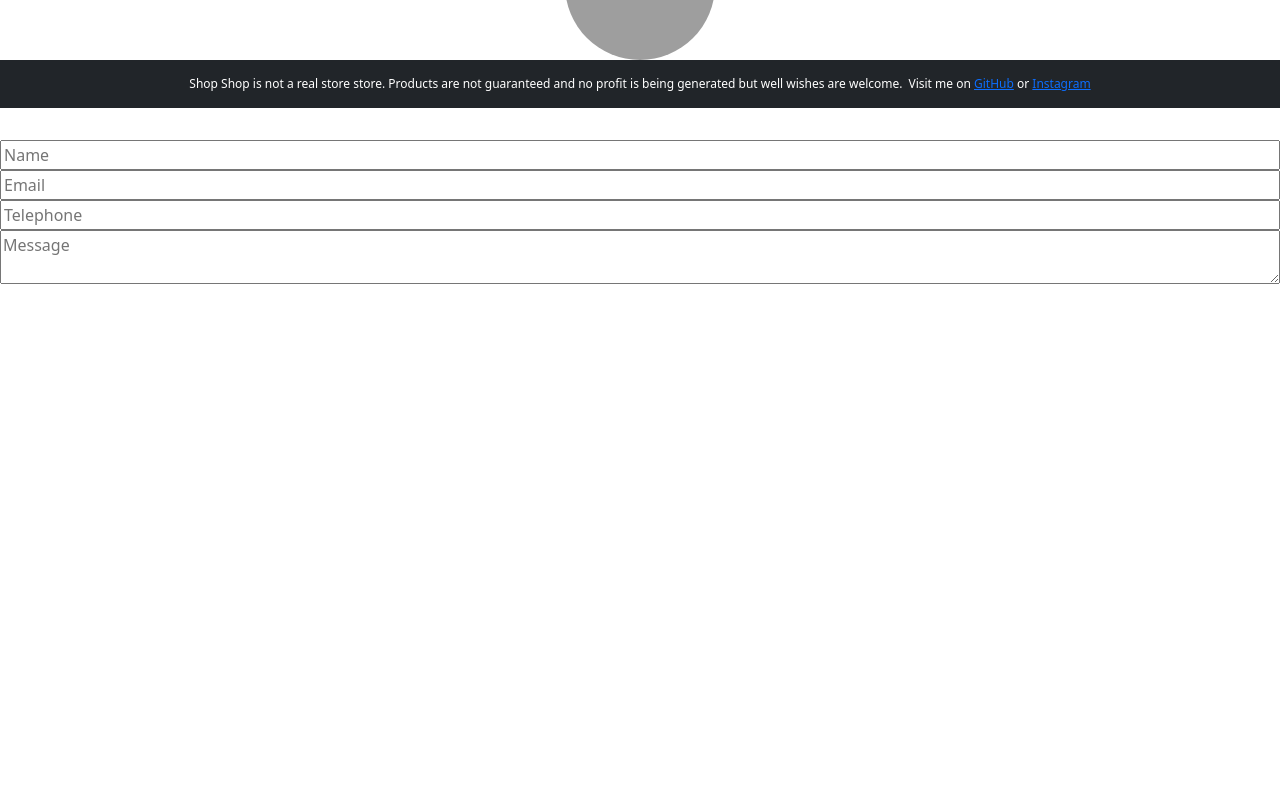
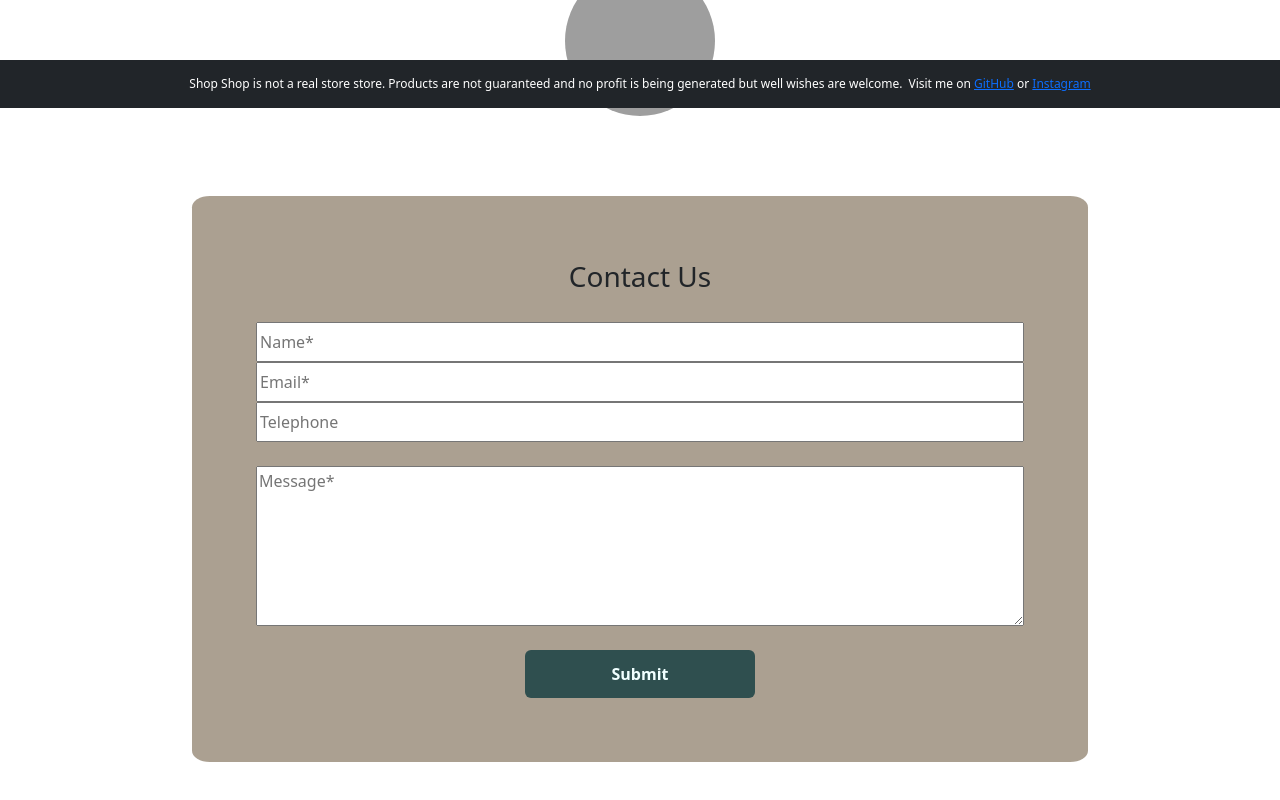
Before and after one commit to kmmiller418/shop-shop, a React (Create React App) app: page /about in a window 1280 px wide. Shown: the part 692-1492 px from the top of the page. Before the commit the page ends 1104 px from the top, so only its background shows below. Built offline with nearby package versions, Linux system fonts and the light colour scheme; grey boxes are pictures that could not be loaded.

Commit message:
Create form/about us page

```diff
--- a/src/components/About.jsx
+++ b/src/components/About.jsx
@@ -1,45 +1,51 @@
 import Footer from "./Footer";
 import Header from "./Header";
-import '../stylesheets/About.css'
-
-const Form = () => {
-    return (
-        <div className="form">
-            <input placeholder="Name" type="text"></input>
-            <input placeholder="Email" type="email"></input>
-            <input placeholder="Telephone" type="tel"></input>
-            <textarea placeholder="Message"></textarea>
-        </div>
-    )
-}
+import "../stylesheets/About.css";
+import Form from "./Form";
 
 export default function About() {
   return (
-    <div>
+    <div className="About">
       <Header />
       <div className="text-container">
         <h3>The truth is, we're box people.</h3>
         <p>And we have a sneaking suspicion you might be too.</p>
-            <p>Here at Shop Shop, we value the simple joy of buying something, waiting on a package,
-                getting a shipping notification, and opening a box. And we aim to make that experience
-                as easy as possible so the only things you have to worry about are what to buy (and hey, we get it,
-                decisions can be hard, that's why we buy plenty and buy often!) and how to avoid those accursed papercuts.
+        <p>
+          Here at Shop Shop, we value the simple joy of buying something,
+          waiting on a package, getting a shipping notification, and opening a
+          box. And we aim to make that experience as easy as possible so the
+          only things you have to worry about are what to buy (and hey, we get
+          it, decisions can be hard, that's why we buy plenty and buy often!)
+          and how to avoid those accursed papercuts.
         </p>
-            <p>Or even worse. Cardboard cuts. But hey a good pair of scissors goes a long way! Maybe you could pick some up here! Do we sell scissors? Who knows? You could! You could
-                be the proud owner of a pair of Shop Shop scissors. You won't know until you check, so they could be there. Schrodinger's Shop Shop scissors. Eat your heart out CutCo.
+        <p>
+          Or even worse. Cardboard cuts. But hey a good pair of scissors goes a
+          long way! Maybe you could pick some up here! Do we sell scissors? Who
+          knows? You could! You could be the proud owner of a pair of Shop Shop
+          scissors. You won't know until you check, so they could be there.
+          Schrodinger's Shop Shop scissors. Eat your heart out CutCo.
         </p>
-            <p>That aside, we want you to know that we are committed to ensuring that your needs are met, so if anything doesn't meet your expectations,
-                we want to hear about it! For any questions or suggestions, please fill out the form below and one of our Shop Shop
-                experts will get back to you as soon as possible.
+        <p>
+          That aside, we want you to know that we are committed to ensuring that
+          your needs are met, so if anything doesn't meet your expectations, we
+          want to hear about it! For any questions or suggestions, please fill
+          out the form below and one of our Shop Shop experts will get back to
+          you as soon as possible.
         </p>
-            <p>If you have an issue with a recent order or need to request a return, please note the order number and be sure to enclose your screams into the
-                attached packaging and dial at least 34 sequential digits of pi into your nearest phonebooth.
+        <p>
+          If you have an issue with a recent order or need to request a return,
+          please note the order number and be sure to enclose your screams into
+          the attached packaging and dial at least 34 sequential digits of pi
+          into your nearest phonebooth.
         </p>
         <h4>Have a lovely, boxy day!</h4>
 
-            <img src="https://images.rawpixel.com/image_800/czNmcy1wcml2YXRlL3Jhd3BpeGVsX2ltYWdlcy93ZWJzaXRlX2NvbnRlbnQvbHIvMjI4Yi1hZS0wMDA0LmpwZw.jpg?s=Gd6ld7veWFMgvfjNjj5uUd00EN8dcU5w8JLq4Ht-FL4" alt="two people sitting with boxes over them"/>
+        <img
+          src="https://images.rawpixel.com/image_800/czNmcy1wcml2YXRlL3Jhd3BpeGVsX2ltYWdlcy93ZWJzaXRlX2NvbnRlbnQvbHIvMjI4Yi1hZS0wMDA0LmpwZw.jpg?s=Gd6ld7veWFMgvfjNjj5uUd00EN8dcU5w8JLq4Ht-FL4"
+          alt="two people sitting with boxes over them"
+        />
       </div>
-        <Form/>
+      <Form />
       <Footer />
     </div>
   );
--- /dev/null
+++ b/src/components/Form.jsx
@@ -0,0 +1,52 @@
+import "../stylesheets/About.css";
+import { useReducer } from "react";
+
+const Form = () => {
+  const handleName = (e) => {
+    updateFeedback({ name: e.target.value });
+  };
+  const handleEmail = (e) => {
+    updateFeedback({ email: e.target.value });
+  };
+  const handlePhone = (e) => {
+    updateFeedback({ phone: e.target.value });
+  };
+  const handleMessage = (e) => {
+    updateFeedback({ message: e.target.value });
+  };
+
+  const handleSubmit = () => {
+    if (!feedback.name || !feedback.email || !feedback.message) {
+      alert('Please fill out all required fields');
+      return;
+    }
+  };
+
+  const initialFeedback = {
+    name: "",
+    email: "",
+    tel: "",
+    message: "",
+  };
+  const [feedback, updateFeedback] = useReducer(
+    (feedback, updates) => ({
+      ...feedback,
+      ...updates,
+    }),
+    initialFeedback
+  );
+
+
+  return (
+    <div className="form">
+      <h3>Contact Us</h3>
+      <input placeholder="Name*" type="text" onChange={handleName}></input>
+      <input placeholder="Email*" type="email" onChange={handleEmail}></input>
+      <input placeholder="Telephone" type="tel" onChange={handlePhone}></input>
+      <textarea placeholder="Message*" onChange={handleMessage}></textarea>
+      <button onClick={handleSubmit}>Submit</button>
+    </div>
+  );
+};
+
+export default Form;
--- a/src/components/Header.jsx
+++ b/src/components/Header.jsx
@@ -5,7 +5,7 @@ import Container from 'react-bootstrap/Container';
 const Header = () => {
   return (
     <header>
-      <Navbar fixed="top" bg="dark" variant="dark">
+      <Navbar bg="dark" variant="dark">
         <Container>
           <Navbar.Brand href="/">Shop Shop</Navbar.Brand>
           <Nav className="me-auto">
--- a/src/stylesheets/About.css
+++ b/src/stylesheets/About.css
@@ -9,6 +9,7 @@
 }
 
 h3 {
+    text-align: center;
     margin-bottom: 1em;
 }
 
@@ -21,8 +22,38 @@ img {
 }
 
 .form {
+    padding: 5%;
+    border-radius: 2%;
+    background-color: rgb(171, 160, 145);
+    margin: auto;
+    width: 70%;
     display: flex;
     flex-wrap: wrap;
     flex-direction: column;
     margin-bottom: 10%;
 }
+
+input {
+    height: 2.5em;
+}
+
+textarea {
+    height: 10em;
+    margin-top: 1.5em;
+    margin-bottom: 1.5em;
+}
+
+button {
+    background-color: darkslategray;
+    color: azure;
+    font-weight: bold;
+    height: 3em;
+    border-radius: 6px;
+    align-self: center;
+    width: 30%;
+    border: none;
+}
+
+button:hover {
+    background-color: rgb(169,177,180);
+}
```
Lines whose indentation alone changed are shown as unchanged.
